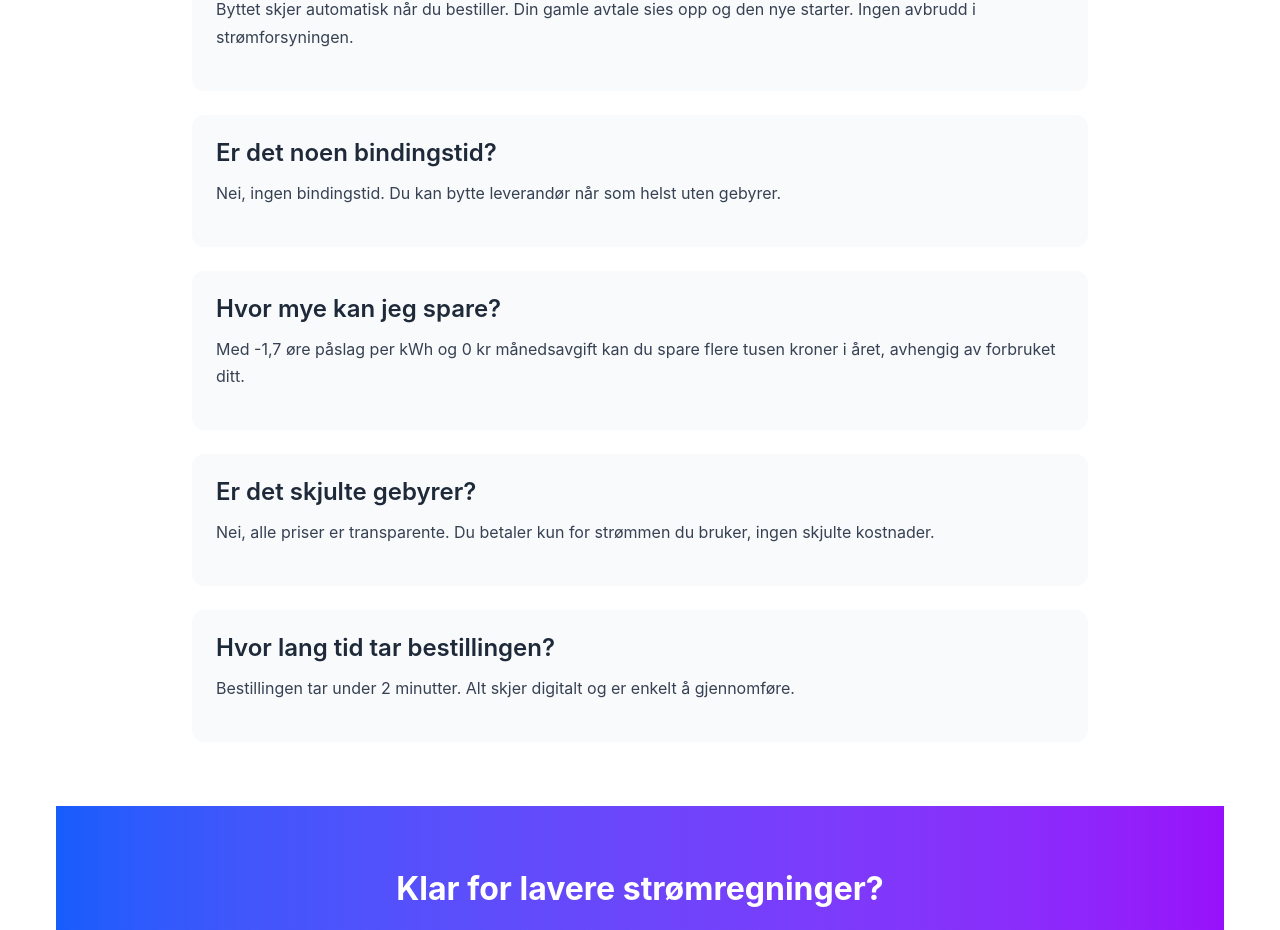
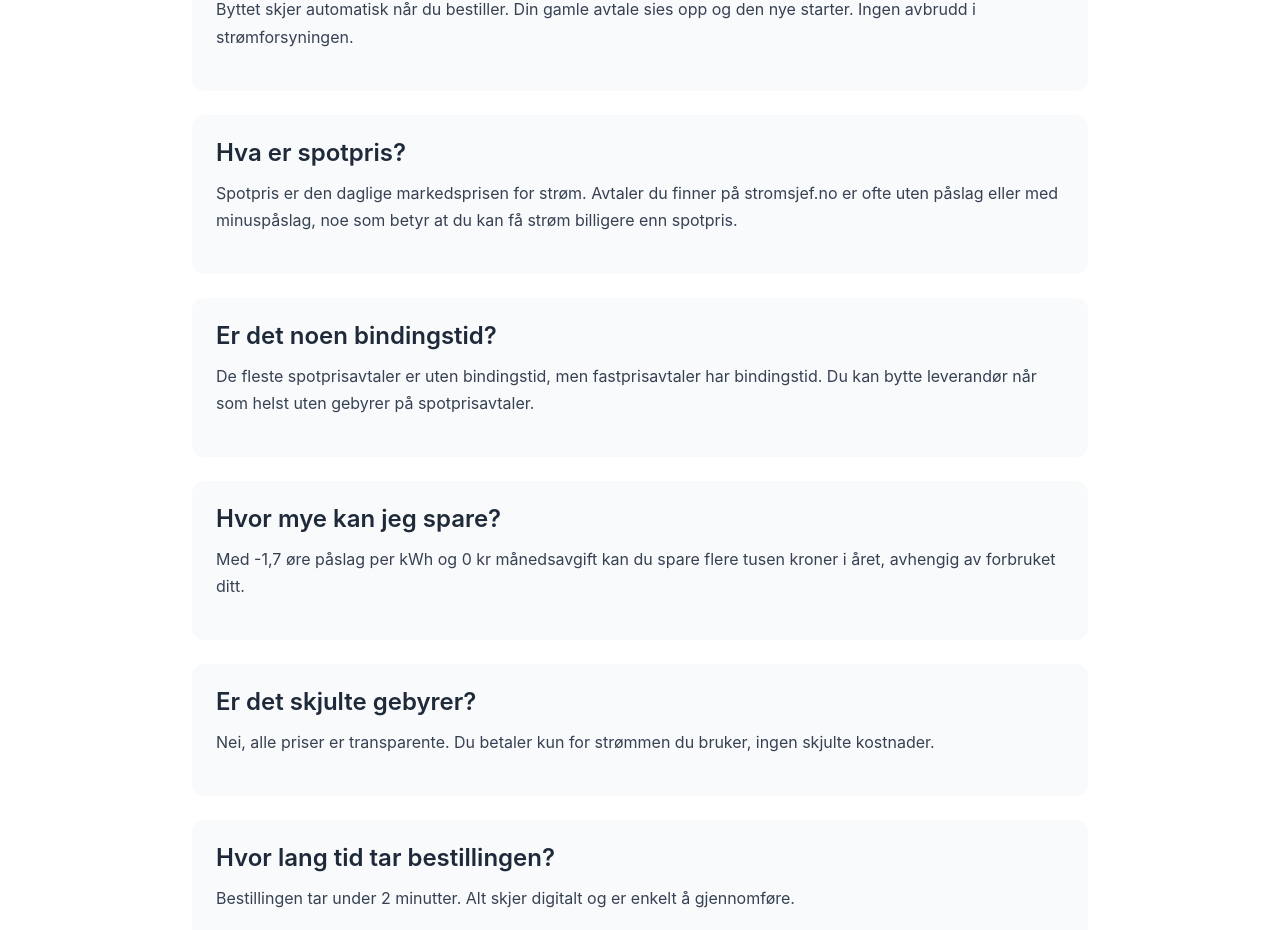
Before and after one commit to hazzler78/stromsjef, a Next.js app: page /landing in a window 1280 px wide. Shown: the part 3113-4043 px from the top of the page. Built offline with nearby package versions, Linux system fonts and the light colour scheme; no server answers.

Commit message:
Update FAQ section: add spotpris info, clarify bindingstid, update email to post@stromsjef.no

```diff
--- a/src/app/landing/page.tsx
+++ b/src/app/landing/page.tsx
@@ -208,8 +208,13 @@ export default function LandingPage() {
               </div>
 
               <div className="bg-gray-50 rounded-xl p-6">
+                <h3 className="text-xl font-bold text-gray-800 mb-3">Hva er spotpris?</h3>
+                <p className="text-gray-700">Spotpris er den daglige markedsprisen for strøm. Avtaler du finner på stromsjef.no er ofte uten påslag eller med minuspåslag, noe som betyr at du kan få strøm billigere enn spotpris.</p>
+              </div>
+
+              <div className="bg-gray-50 rounded-xl p-6">
                 <h3 className="text-xl font-bold text-gray-800 mb-3">Er det noen bindingstid?</h3>
-                <p className="text-gray-700">Nei, ingen bindingstid. Du kan bytte leverandør når som helst uten gebyrer.</p>
+                <p className="text-gray-700">De fleste spotprisavtaler er uten bindingstid, men fastprisavtaler har bindingstid. Du kan bytte leverandør når som helst uten gebyrer på spotprisavtaler.</p>
               </div>
 
               <div className="bg-gray-50 rounded-xl p-6">
@@ -270,7 +275,7 @@ export default function LandingPage() {
             </p>
             <div className="flex flex-col sm:flex-row gap-4 justify-center">
               <a
-                href="mailto:kontakt@stromsjef.no"
+                href="mailto:post@stromsjef.no"
                 className="btn-cta btn-cta-primary"
               >
                 Send e-post
```
